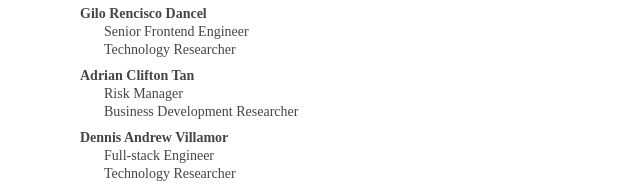
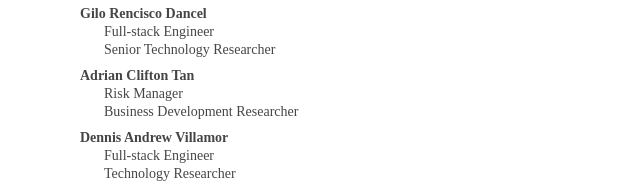
Before and after one commit to blackteagroup/blackteagroup.github.io, a plain HTML site: page index.html in a window 1280 px wide. Shown: the part 385-573 px from the top of the page, 0-640 px from the left. Drawn offline with Linux system fonts and the light colour scheme.

Commit message:
Update Gilo role

```diff
--- a/index.html
+++ b/index.html
@@ -69,8 +69,8 @@
       <li>
         <b>Gilo Rencisco Dancel</b>
         <ul>
-          <li>Senior Frontend Engineer</li>
-          <li>Technology Researcher</li>
+          <li>Full-stack Engineer</li>
+          <li>Senior Technology Researcher</li>
         </ul>
       </li>
       <li>
```
